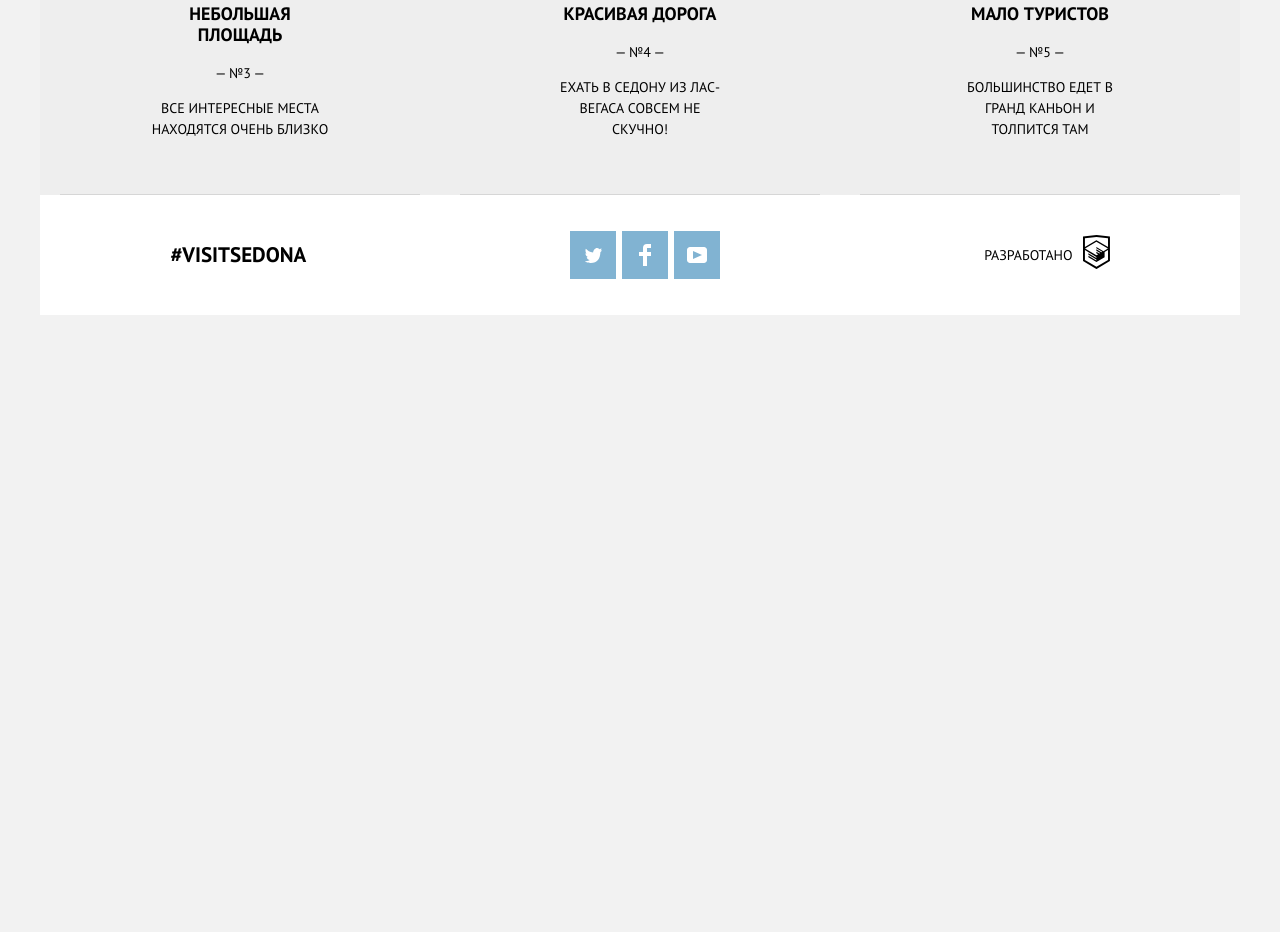
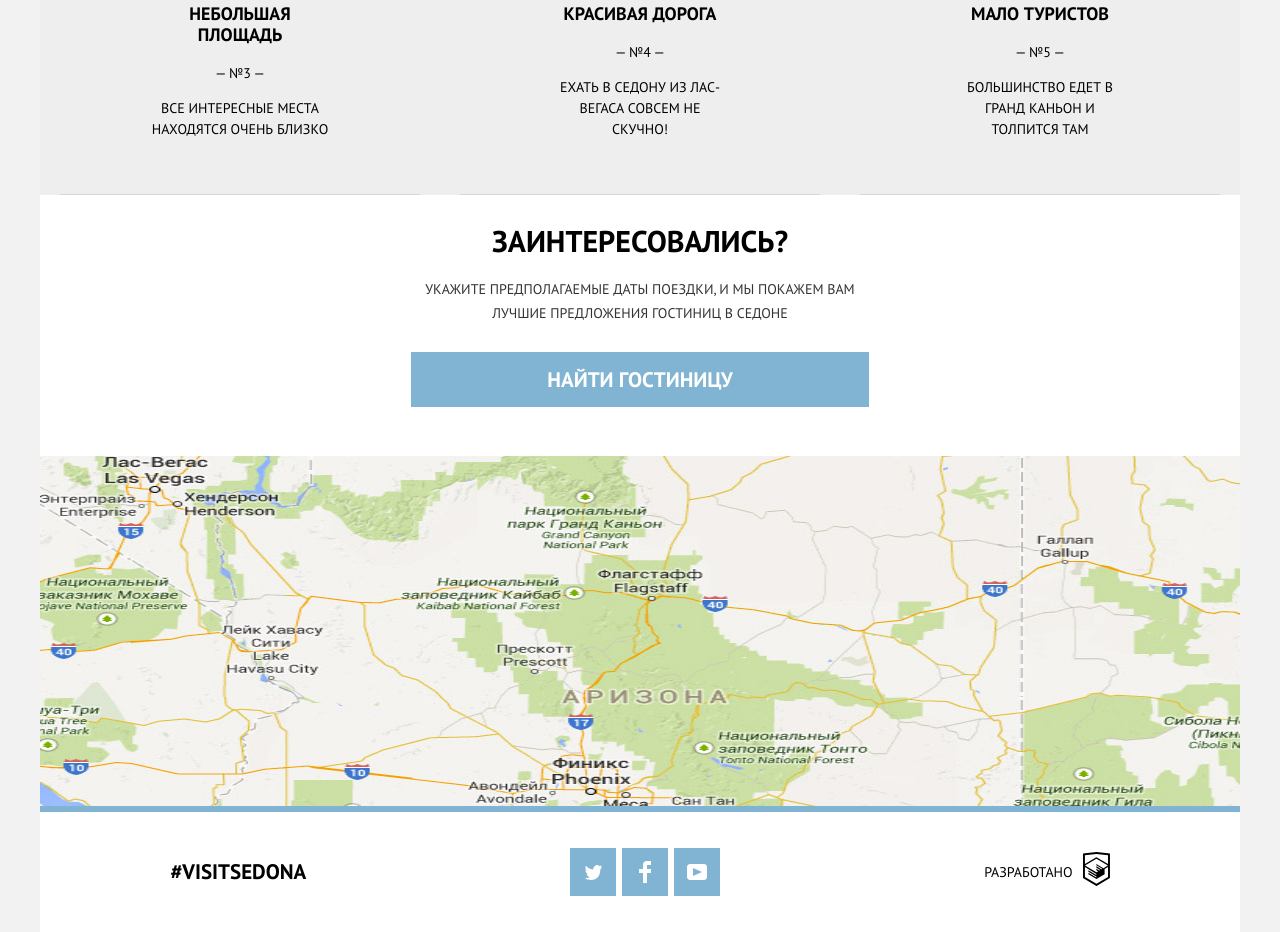
Before and after one commit to ktamis/1347967-sedona-20, a website: page source/index.html in a window 1280 px wide. Shown: the part 1993-2925 px from the top of the page. Before the commit the page ends 2308 px from the top, so only its background shows below. Drawn offline with nearby package versions, Linux system fonts and the light colour scheme; files that its build step writes are made by us from their sources.

Commit message:
Add maps

```diff
--- a/source/index.html
+++ b/source/index.html
@@ -27,12 +27,12 @@
   <a class="page-header__logo">
     <picture>
       <source media="(min-width: 1200px)" srcset="img/logo-sedona-desktop.svg">
-    <img class="page-header__logo--size" src="img/logo-sedona-mobile.svg" width="102" height="84" alt="Логотип Седоны">
+      <img class="page-header__logo--size" src="img/logo-sedona-mobile.svg" width="102" height="84" alt="Логотип Седоны">
     </picture>
   </a>
 </header>
 
-<main class="page-main">
+  <main class="page-main">
   <h1 class="visually-hidden">Седона - городок в Аризоне</h1>
 
   <section class="page-ad">
@@ -54,9 +54,9 @@
     </div>
     <div class="reason__picture">
       <picture>
-        <source  media="(min-width: 768px)" srcset="img/main-city-tablet@1x.jpg">
-        <source  media="(min-width: 1200px)" srcset="img/main-city-desktop@1x.jpg">
-      <img class="reason__picture--size" src="img/main-city-mobile@1x.jpg" width="320" height="260" alt="Фото города Седоны, причина №1">
+        <source media="(min-width: 768px)" srcset="img/main-city-tablet@1x.jpg">
+        <source media="(min-width: 1200px)" srcset="img/main-city-desktop@1x.jpg">
+        <img class="reason__picture--size" src="img/main-city-mobile@1x.jpg" width="320" height="260" alt="Фото города Седоны, причина №1">
       </picture>
     </div>
   </section>
@@ -82,9 +82,9 @@
     <h3 class="visually-hidden">Вторая причина для посещения Седоны</h3>
     <div class="reason__picture">
       <picture>
-        <source  media="(min-width: 768px)" srcset="img/main-bridge-tablet@1x.jpg">
-        <source  media="(min-width: 1200px)" srcset="img/main-bridge-desktop@1x.jpg">
-      <img class="reason__picture--size" src="img/main-bridge-mobile@1x.jpg" width="320" height="260" alt="Фото моста дьявола, причина №2">
+        <source media="(min-width: 768px)" srcset="img/main-bridge-tablet@1x.jpg">
+        <source media="(min-width: 1200px)" srcset="img/main-bridge-desktop@1x.jpg">
+        <img class="reason__picture--size" src="img/main-bridge-mobile@1x.jpg" width="320" height="260" alt="Фото моста дьявола, причина №2">
       </picture>
     </div>
     <div class="reason__wrapper color-white">
@@ -113,6 +113,23 @@
       <p class="reason__title">Мало туристов</p>
       <p class="reason__number">— №5 —</p>
       <p>Большинство едет в Гранд Каньон и толпится там</p>
+    </div>
+  </section>
+
+  <section class="search">
+    <div class="search__content">
+      <p class="visually-hidden">Поиск гостиниц в Седоне</p>
+      <p class="search__question">Заинтересовались?</p>
+      <p class="search__choice">Укажите предполагаемые даты поездки, и мы покажем вам лучшие предложения гостиниц в Седоне</p>
+      <button class="search__button search__button--colorname search__button--filter" type="button">Найти гостиницу
+      </button>
+    </div>
+    <div class="search__map">
+      <picture>
+        <source media="(min-width: 768px)" srcset="img/bg-map-tablet@1x.jpg">
+        <source media="(min-width: 1200px)" srcset="img/bg-map-desktop@1x.jpg">
+        <img class="search__map--size" src="img/bg-map-mobile@1x.jpg" alt="Карта расположения города Седона в штате Аризона" width="320" height="350">
+      </picture>
     </div>
   </section>
 </main>
--- a/source/sass/blocks/container.scss
+++ b/source/sass/blocks/container.scss
@@ -15,14 +15,3 @@
     width: 1200px;
   }
 }
-
-.contant {
-  @media (min-width: $tablet-width) {
-    display: flex;
-    flex-wrap: wrap;
-    margin: 59px 60px;
-  }
-  @media (min-width: $desktop-width) {
-      margin: 0;
-    }
-}
--- /dev/null
+++ b/source/sass/blocks/content.scss
@@ -0,0 +1,10 @@
+.content {
+  @media (min-width: $tablet-width) {
+    display: flex;
+    flex-wrap: wrap;
+    margin: 59px 60px;
+  }
+  @media (min-width: $desktop-width) {
+    margin: 0;
+  }
+}
--- a/source/sass/blocks/photo.scss
+++ b/source/sass/blocks/photo.scss
@@ -47,7 +47,7 @@
     height: 400px;
   }
 }
-.photo_caption {
+.photo__caption {
   position: relative;
   padding-top: 11px;
   padding-left: 20px;
@@ -63,7 +63,7 @@
   margin: 0;
 }
 
-.photo_autor {
+.photo__autor {
   margin: 0;
   line-height: 24px;
   text-transform: none;
--- a/source/sass/blocks/reason-services.scss
+++ b/source/sass/blocks/reason-services.scss
@@ -3,14 +3,16 @@
   flex-wrap: wrap;
   flex-direction: column;
 
-  @media (min-width:$mobile-width-only) {
-    padding: 35px 40px 35px 70px;
-  }
-
   @media (min-width: $tablet-width) {
     display: flex;
     flex-direction: row;
     min-height: 330px;
+  }
+}
+
+@media (min-width:$mobile-width-only) {
+  .reason-services {
+    padding: 35px 40px 35px 70px;
   }
 }
 
--- /dev/null
+++ b/source/sass/blocks/search.scss
@@ -0,0 +1,100 @@
+.search {
+  position: relative;
+  text-align: center;
+}
+.search__content {
+  text-align: center;
+  margin: 0 auto;
+  padding-top: 33px;
+  padding-bottom: 49px;
+  background-color: #ffffff;
+}
+.search__question {
+  max-width: 261px;
+  font-size: 21px;
+  line-height: 26px;
+  @include font-style();
+  font-stretch: normal;
+  text-align: center;
+  margin: 0 auto 23px;
+
+  @media (min-width: $tablet-width) {
+    max-width: 435px;
+    font-size: 30px;
+    line-height: 26px;
+  }
+}
+.search__choice {
+  max-width: 261px;
+  font-weight: normal;
+  font-stretch: normal;
+  line-height: 24px;
+  text-align: center;
+  margin: 0 auto;
+  margin-bottom: 27px;
+  color: #333333;
+
+  @media (min-width: $tablet-width) {
+    max-width: 435px;
+  }
+}
+
+.search__button {
+  font-family: $primary-font;
+  font-size: 21px;
+  font-weight: bold;
+  font-stretch: normal;
+  line-height: 26px;
+  text-align: center;
+  text-transform: uppercase;
+  color: #ffffff;
+
+}
+/*
+.button-brown:hover, .button-brown:focus {
+  background-color: #604e43;
+}
+.button-brown:active {
+  background-color: #503e33;
+  color: rgba(255, 255, 255, 0.3);
+}
+*/
+.search__button--colorname {
+  background-color: $background;
+  border: none;
+}
+.search__button--filter {
+  display: block;
+  width: 280px;
+  padding: 14.5px 32px;
+  margin: 0 auto;
+
+  @media (min-width: $tablet-width) {
+    width: 458px;
+  }
+}
+.search__map {
+  background-color: $background;
+}
+
+.search__map--size {
+  height: 350px;
+  @media (min-width: $tablet-width) {
+    width: 768px;
+    height: 350px;
+  }
+  @media (min-width: $desktop-width) {
+    width: 1200px;
+    height: 350px;
+  }
+
+}
+/*
+.search__map {
+  position: relative;
+  background-color: #ebebeb;
+  background-image: url("../img/map.jpg");
+  background-repeat: no-repeat;
+  background-size: cover;
+  background-position: center bottom;
+}*/
--- a/source/sass/style.scss
+++ b/source/sass/style.scss
@@ -11,9 +11,11 @@
 //
 @import "blocks/reason";
 @import "blocks/reason-services";
+@import "blocks/search";
 //
 @import "blocks/user-form";
 @import "blocks/form";
 //
 @import "blocks/photo";
 @import "blocks/photo-gallery";
+@import "blocks/content";
```
Also changed, not shown: source/photo.html (+9 -9 lines).
